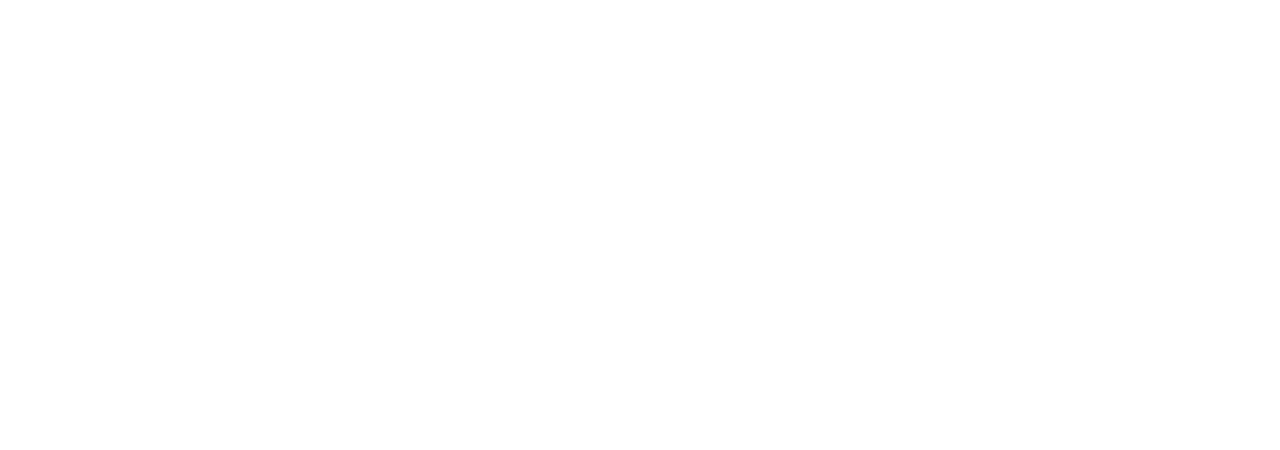
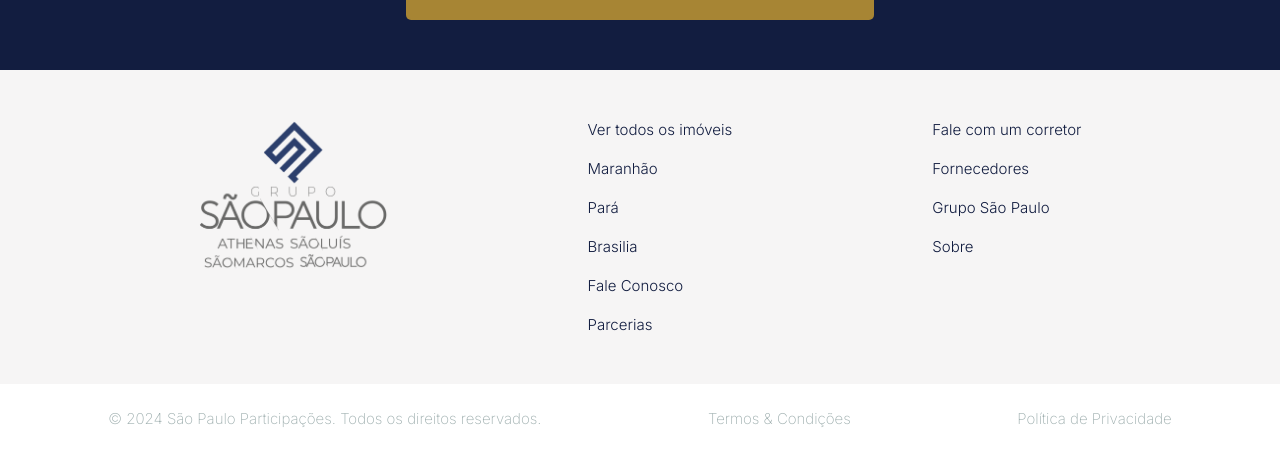
Before and after one commit to WillianAmorim/sp-react, a React (Vite) app: page /drogasil in a window 1280 px wide. Shown: the part 2251-2701 px from the top of the page. Before the commit the page ends 1617 px from the top, so only its background shows below. Built offline with nearby package versions, Linux system fonts and the light colour scheme.

Commit message:
finalizado pagina drogasil

```diff
--- a/src/pages/Drogasil.jsx
+++ b/src/pages/Drogasil.jsx
@@ -5,16 +5,18 @@
 import Contato from '../components/Contato'
 import Localizacao from '../components/Localizacao'
 import Sobre from '../components/Sobre'
+import Img from '../../public/IMAGENS_SITE_SAO_PAULO/AREAS DE ATUAÇÃO/BTS (BUILT TO SUIT)/Drogasil - Cohatrac I.jpg'
 
 const Drogasil = () => {
     return (
         <>
             <Header />
+            <img src={Img} alt="" width="100%" height="700px"/>
             <Sobre />
             <Localizacao />
             <Contato />
-            {/* <Footer />
-            <Termos /> */}
+            <Footer />
+            <Termos />
         </>
     )
 }
```
